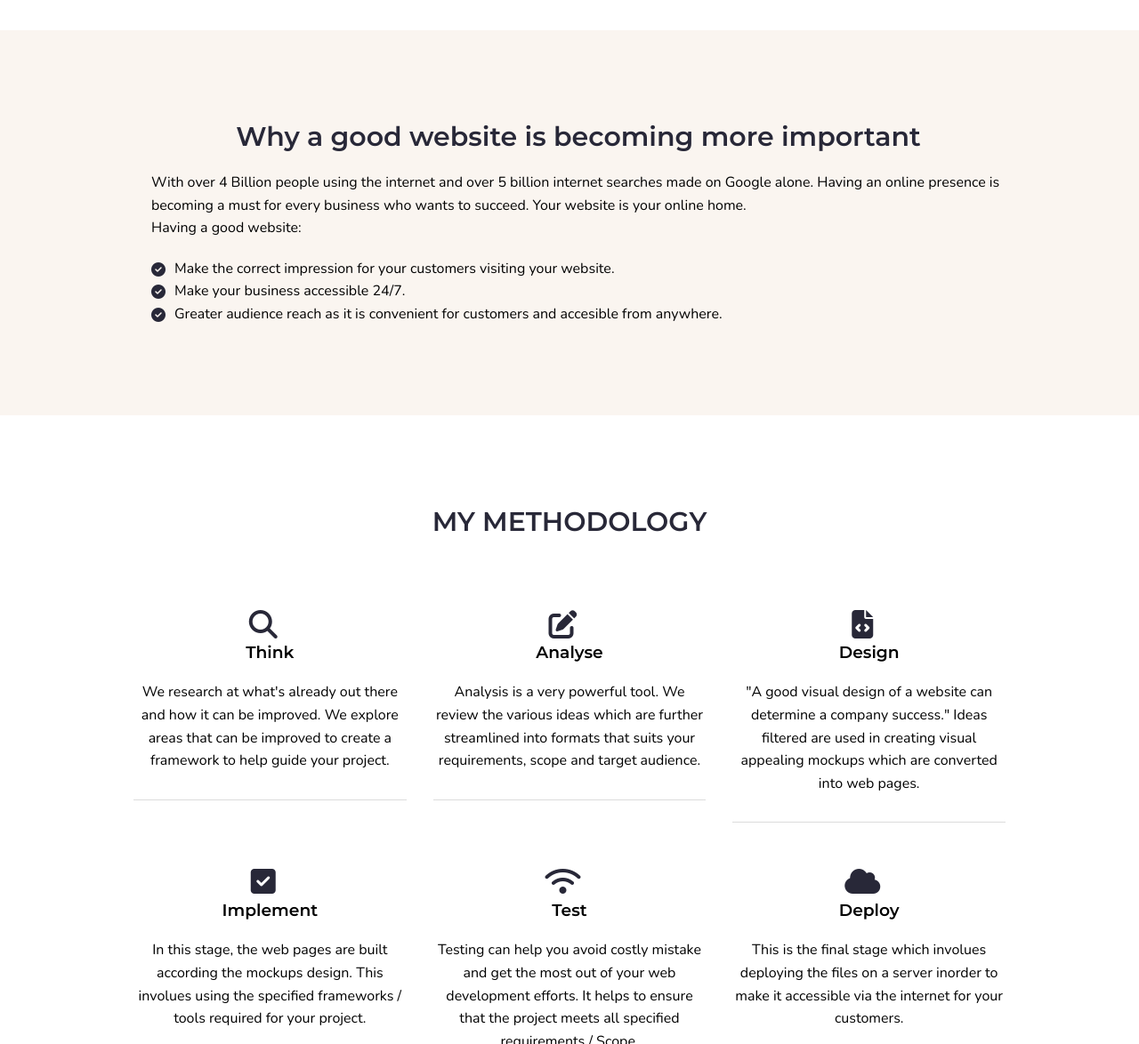
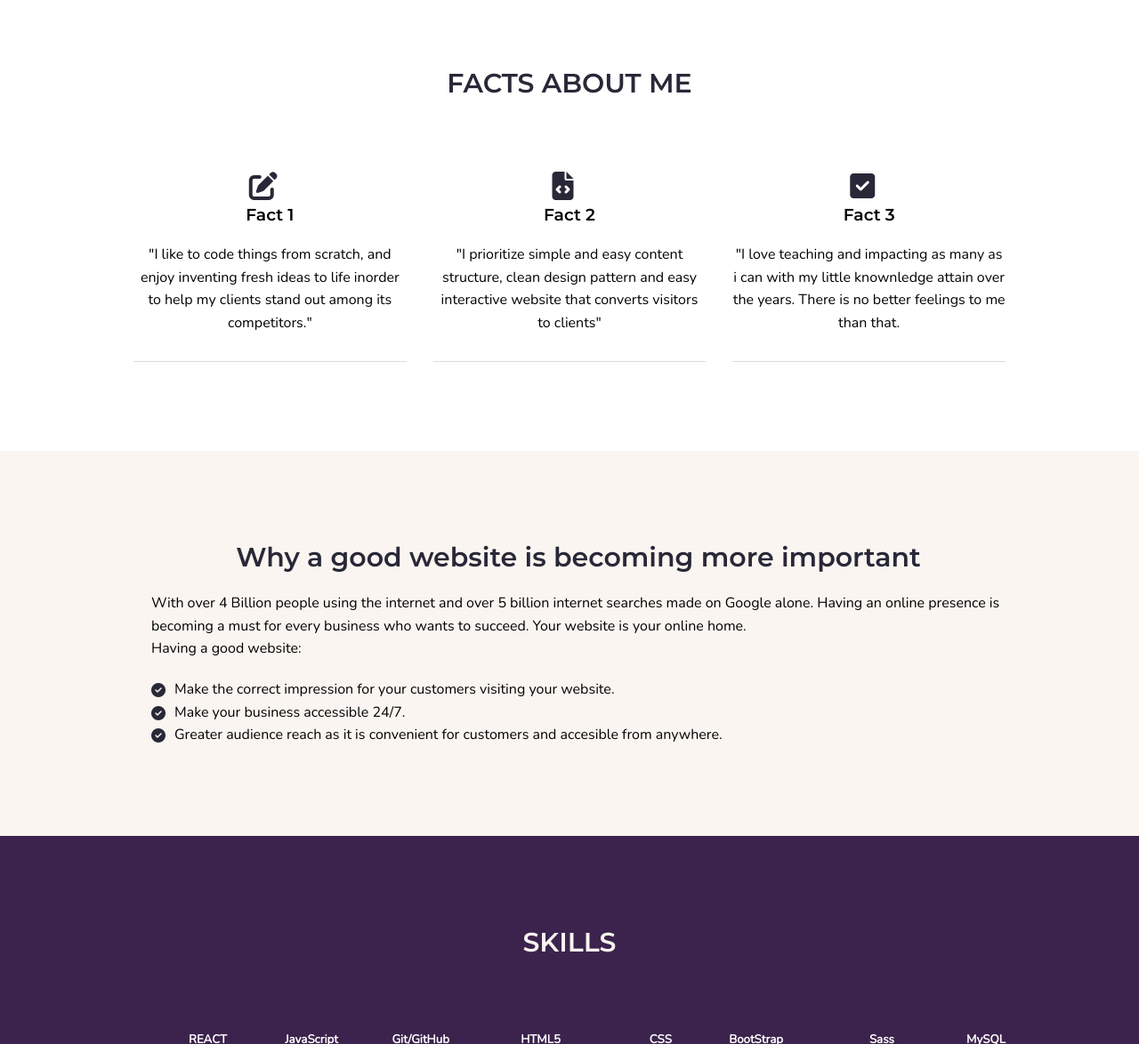
Before and after one commit to JoshuaOyewole/Portfolio, a website: page index.html in a window 1280 px wide. Shown: the part 931-2105 px from the top of the page at 89% size. Drawn offline with nearby package versions, Linux system fonts and the light colour scheme.

Commit message:
responsive nav-bar added

```diff
--- a/app.js
+++ b/app.js
@@ -5,6 +5,5 @@
 const toggleBtn = document.getElementById('hidden');
 const nav =  document.querySelector('.list-group');
 toggleBtn.addEventListener('click', ()=>{
-    nav.classList.toggle('block');
     nav.classList.toggle('show');
 });
--- a/index.html
+++ b/index.html
@@ -23,7 +23,7 @@
             <li class="list-group__item"><a href="#blog">Blog</a></li>
             <li class="list-group__item"><a href="#footer">Contact</a></li>
         </ul>
-        <i class="fas fa-bars" id="hidden">MENU</i>
+        <i class="fas fa-bars" id="hidden">&nbsp;</i>
     </nav>
     <header >
         <div class="slideshow">
@@ -63,6 +63,43 @@
         </div>
     </div>
 
+
+    <section class="methodology">
+        <div class="container">
+            <h1 class="primary-header t-center m-b-big">FACTS ABOUT ME</h1>
+            <div class="grid-3-methodology">
+
+                <div class="grid-1-of-3">
+                    <div class="methodology-wrapper">
+                        <i class="fas fa-edit fa-2x"></i>
+                        <h3 class="methodology__header p-b-small">Fact 1</h3>
+                        <p class="methodology__content">
+                      "I like to code things from scratch, and enjoy inventing fresh ideas to life inorder to help my clients stand out among its competitors."
+                        </p>
+                    </div>
+                </div>
+                <div class="grid-1-of-3">
+                    <div class="methodology-wrapper">
+                        <i class="fas fa-file-code fa-2x"></i>
+                        <h3 class="methodology__header p-b-small">Fact 2</h3>
+                        <p class="methodology__content">
+                        "I prioritize simple and easy content structure, clean design pattern and easy interactive website that converts visitors to clients"
+                    </div>
+                </div>
+                <div class="grid-1-of-3">
+                    <div class="methodology-wrapper">
+                        <i class="fas fa-check-square fa-2x"></i>
+                        <h3 class="methodology__header p-b-small">Fact 3</h3>
+                        <p class="methodology__content">
+                       "I love teaching and impacting as many as i can with my little knownledge attain over the years. There is no better feelings to me than that.
+                        </p>
+                    </div>
+                </div>
+            </div>
+
+        </div>
+    </section>
+
        <section class="section-why">
            <div class="container">
 
@@ -98,69 +135,6 @@
 
         </div>
        </section>
-
-
-    <section class="methodology">
-        <div class="container">
-            <h1 class="primary-header t-center m-b-big">My Methodology</h1>
-            <div class="grid-3-methodology">
-                <div class="grid-1-of-3">
-                    <div class="methodology-wrapper">
-                        <i class="fas fa-search fa-2x"></i>
-                        <h3 class="methodology__header p-b-small">Think</h3>
-                        <p class="methodology__content">
-                        We research at what's already out there and how it can be improved. We explore areas that can be improved to create a framework to help guide your project.
-                        </p>
-                    </div>
-                </div>
-                <div class="grid-1-of-3">
-                    <div class="methodology-wrapper">
-                        <i class="fas fa-edit fa-2x"></i>
-                        <h3 class="methodology__header p-b-small">Analyse</h3>
-                        <p class="methodology__content">
-                        Analysis is a very powerful tool. We review the various ideas which are further streamlined into formats that suits your requirements, scope and target audience.
-                        </p>
-                    </div>
-                </div>
-                <div class="grid-1-of-3">
-                    <div class="methodology-wrapper">
-                        <i class="fas fa-file-code fa-2x"></i>
-                        <h3 class="methodology__header p-b-small">Design</h3>
-                        <p class="methodology__content">
-                        "A good visual design of a website can determine a company success." Ideas filtered are used in creating visual appealing mockups which are converted into web pages.
-                    </div>
-                </div>
-                <div class="grid-1-of-3">
-                    <div class="methodology-wrapper">
-                        <i class="fas fa-check-square fa-2x"></i>
-                        <h3 class="methodology__header p-b-small">Implement</h3>
-                        <p class="methodology__content">
-                       In this stage, the web pages are built according the mockups design. This involues using the specified frameworks / tools required for your project.
-                        </p>
-                    </div>
-                </div>
-                <div class="grid-1-of-3">
-                    <div class="methodology-wrapper">
-                        <i class="fas fa-wifi fa-2x"></i>
-                        <h3 class="methodology__header p-b-small">Test</h3>
-                        <p class="methodology__content">
-                        Testing can help you avoid costly mistake and get the most out of your web development efforts. It helps to ensure that the project meets all specified requirements / Scope.
-                        </p>
-                    </div>
-                </div>
-                <div class="grid-1-of-3">
-                    <div class="methodology-wrapper">
-                        <i class="fas fa-cloud fa-2x"></i>
-                        <h3 class="methodology__header p-b-small">Deploy</h3>
-                        <p class="methodology__content">
-                       This is the final stage which involues deploying the files on a server inorder to make it accessible via the internet for your customers.
-                        </p>
-                    </div>
-                </div>
-            </div>
-
-        </div>
-    </section>
 
     <section class="skill-set">
         <div class="container">
@@ -326,7 +300,7 @@
         </h1>
         <p class="t-center m-t-small m-b-medium">Lets chat! I'm always glad to have a good conversation.</p>
         <div class="center-div">
-            <a href="requestQuote.html" class="btn btn__light">Send me a Message</a>
+            <a href="@mailto:joshuaoyewole20@gmail.com" target="_blank" class="btn btn__light">Send me a Message</a>
         </div>
 
     </div>
--- a/sass/layout/_grid.scss
+++ b/sass/layout/_grid.scss
@@ -29,12 +29,8 @@
     grid-gap: 5rem 3rem;
 
      @include responsive(tab-768){
-        grid-template-columns: repeat(2, 1fr);
+        grid-template-columns: 1fr;
         grid-gap: 3rem 4rem;
-    }
-
-    @include responsive(phone-460){
-        grid-template-columns: 1fr;
     }
 }
 
--- a/sass/layout/_navigation.scss
+++ b/sass/layout/_navigation.scss
@@ -1,40 +1,45 @@
 .navbar{
     display: flex;
+    position: fixed;
+    width: 100%;
     background-color: $pure-white;
     justify-content: space-between;
     padding: 3rem 8rem;
     align-items: center;
     height: 5.5rem;
     color: $secondary-color;
+    z-index: 35;
 
     @include responsive(tab-900){
-          padding: 0 5rem 0 5rem;
+          padding: 0 5rem;
     }
+    @include responsive(phone-460){
+        padding: 0 2rem;
+  }
 }
 
 .list-group{
     display: flex;
-    justify-content: space-around;
     list-style: none;
     animation: show ease 1s;
 
     @include responsive(tab-700){
-            position: absolute;
+            position: fixed;
             width: 100%;
             height: 94vh;
             background-color: $primary-color;
             top: 5.5rem;
-            right: -100%;
+            right: 0;
             flex-direction: column;
             justify-content: center;
             align-items: center;
             z-index: 30;
             display: none;
+            animation: nav 2s ease;
     }
 
     &__item{
-        display: block;
-        padding: 0 2rem;
+        margin-right: 1rem;
 
         @include responsive(tab-700){
 
@@ -47,6 +52,8 @@
             text-decoration: none;;
             color: $secondary-color;
             font-weight: bold;
+            padding: 1rem 1.5rem;
+            transition: all 1s ease;
             cursor: pointer;
 
             @include responsive(tab-700){
@@ -69,7 +76,7 @@
     display: none;
     font-weight: bold;
     color: $primary-color;
-    font-size: 3.3rem;
+    font-size: 2.7rem;
 
     @include responsive(tab-700){
         display: block;
@@ -77,9 +84,5 @@
 }
 
 .show{
-    right: 0;
-}
-
-.block{
     display: flex;
 }
```
Also changed, not shown: css/style.css.
